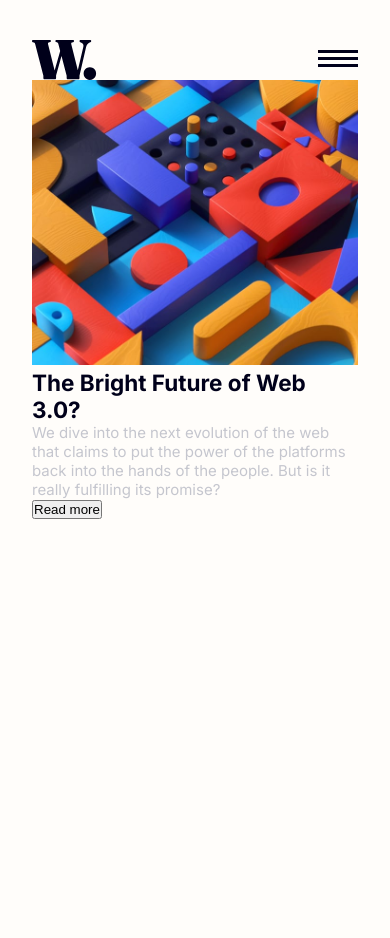
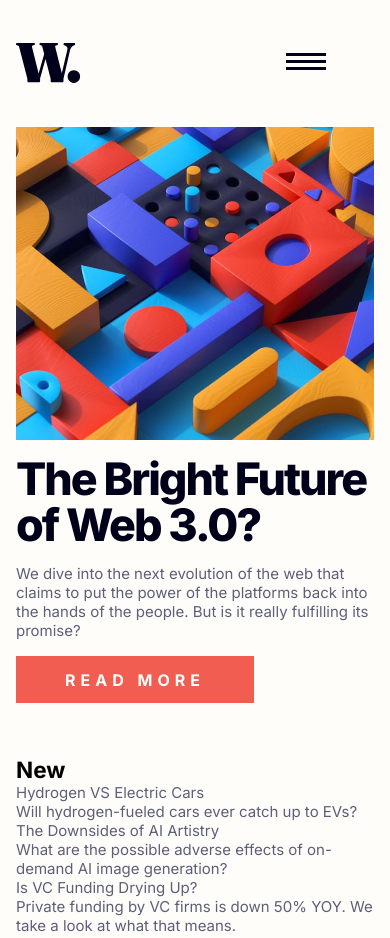
Before and after one commit to joaskr/news-homepage, a plain HTML site: page index.html in a window 390 px wide. Shown: the top 938 px of the page. Drawn offline with Linux system fonts and the light colour scheme.

Commit message:
Finished first section on mobile

```diff
--- a/app.js
+++ b/app.js
@@ -6,20 +6,20 @@ let isMenuOpen = false;
 
 const openNav = () => {
   sidenav.style.width = "250px";
+  sidenav.style.paddingLeft = "2rem";
   menuBtnIcon.src = "./assets/images/icon-menu-close.svg";
   isMenuOpen = !isMenuOpen;
   body.style.backgroundColor = "rgba(0,0,0,0.2)";
-    body.style.transition = "0.5s"
-}
+  body.style.transition = "0.5s";
+};
 
 const closeNav = () => {
   sidenav.style.width = "0";
+  sidenav.style.paddingLeft = "0";
   menuBtnIcon.src = "./assets/images/icon-menu.svg";
   isMenuOpen = !isMenuOpen;
   body.style.backgroundColor = "hsl(36, 100%, 99%)";
-    body.style.transition = "0.5s"
-  }
+  body.style.transition = "0.5s";
+};
 
-menuBtn.addEventListener("click", () =>
-  isMenuOpen ? closeNav() : openNav()
-);
+menuBtn.addEventListener("click", () => (isMenuOpen ? closeNav() : openNav()));
--- a/style.css
+++ b/style.css
@@ -12,10 +12,10 @@
 }
 
 body {
-    font-family: 'Inter', sans-serif;
+  font-family: "Inter", sans-serif;
   font-size: 0.938rem;
-    padding: 2.5rem 2rem;
-    background-color: hsl(36, 100%, 99%);;
+  padding: 2.5rem 1rem;
+  background-color: hsl(36, 100%, 99%);
 }
 
 nav {
@@ -23,6 +23,7 @@ nav {
   display: flex;
   justify-content: space-between;
   align-items: center;
+  margin-bottom: 2.5rem;
 }
 
 ul {
@@ -39,15 +40,17 @@ a {
 }
 
 p {
-    color: var(--grayish-blue);
+  color: var(--dark-grayish-blue);
 }
 
-h1, h3 {
+h1,
+h3 {
   color: var(--very-dark-blue);
 }
 
 main img {
   width: 100%;
+  object-fit: cover;
 }
 
 .desktop-nav {
@@ -71,7 +74,6 @@ main img {
   background-color: var(--off-white);
   overflow-x: hidden;
   padding-top: 8.75rem;
-    padding-left: 2rem;
   transition: 0.5s;
 }
 
@@ -83,10 +85,15 @@ li {
   display: none;
 }
 
+.container {
+  display: flex;
+  flex-direction: column;
+  justify-content: center;
+}
+
 main {
   display: grid;
   grid-template-columns: 1fr;
-    grid-template-rows: 1fr 1fr 1fr;
   gap: 3em 0em;
   grid-template-areas:
     "main-article"
@@ -94,14 +101,46 @@ main {
     "top-articles";
 }
 
-.main-article { grid-area: main-article; }
+.main-article {
+  grid-area: main-article;
+  align-items: flex-start;
+}
 
-.new-articles { grid-area: new-articles; }
+.main-article * {
+  margin: 0.5rem 0;
+}
 
-.top-articles { grid-area: top-articles; }
+.main-article img {
+  margin-top: 0;
+}
 
+.new-articles {
+  grid-area: new-articles;
+}
 
+.top-articles {
+  grid-area: top-articles;
+}
 
+h1 {
+  font-size: 2.8rem;
+  letter-spacing: -2px;
+  line-height: 46px;
+  font-weight: 800;
+}
+
+button {
+  padding: 0.8rem 3rem;
+  font-family: "Inter", sans-serif;
+  font-size: 1rem;
+  text-transform: uppercase;
+  font-weight: 700;
+  letter-spacing: 5px;
+  background-color: #f15d51;
+  color: var(--off-white);
+  border: 1px solid #f15d51;
+  cursor: pointer;
+}
 
 @media screen and (min-width: 700px) {
   main {
@@ -114,9 +153,15 @@ main {
       "top-articles top-articles top-articles";
   }
 
-    .main-article { grid-area: main-article; }
+  .main-article {
+    grid-area: main-article;
+  }
 
-    .new-articles { grid-area: new-articles; }
+  .new-articles {
+    grid-area: new-articles;
+  }
 
-    .top-articles { grid-area: top-articles; }
+  .top-articles {
+    grid-area: top-articles;
   }
+}
```
Lines whose indentation alone changed are shown as unchanged.
